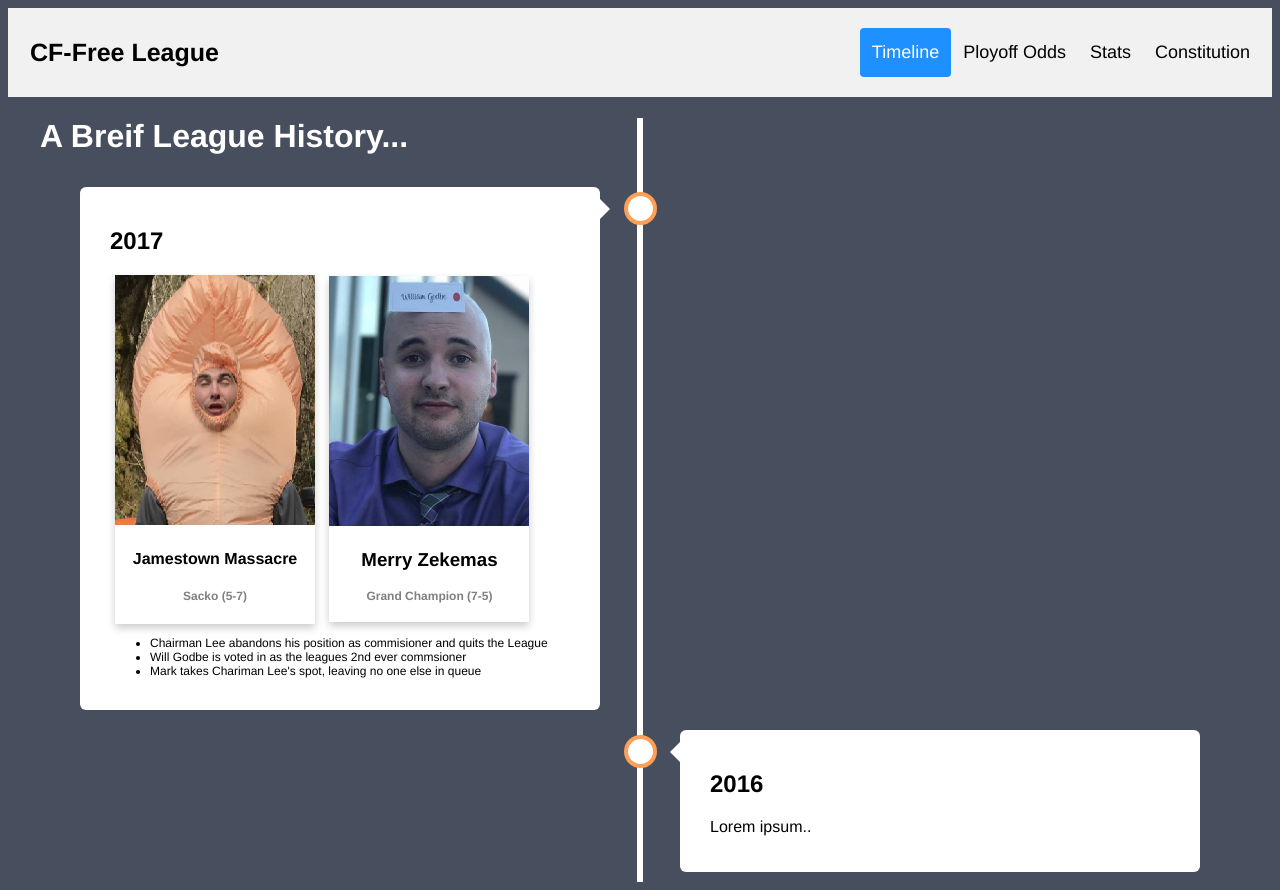
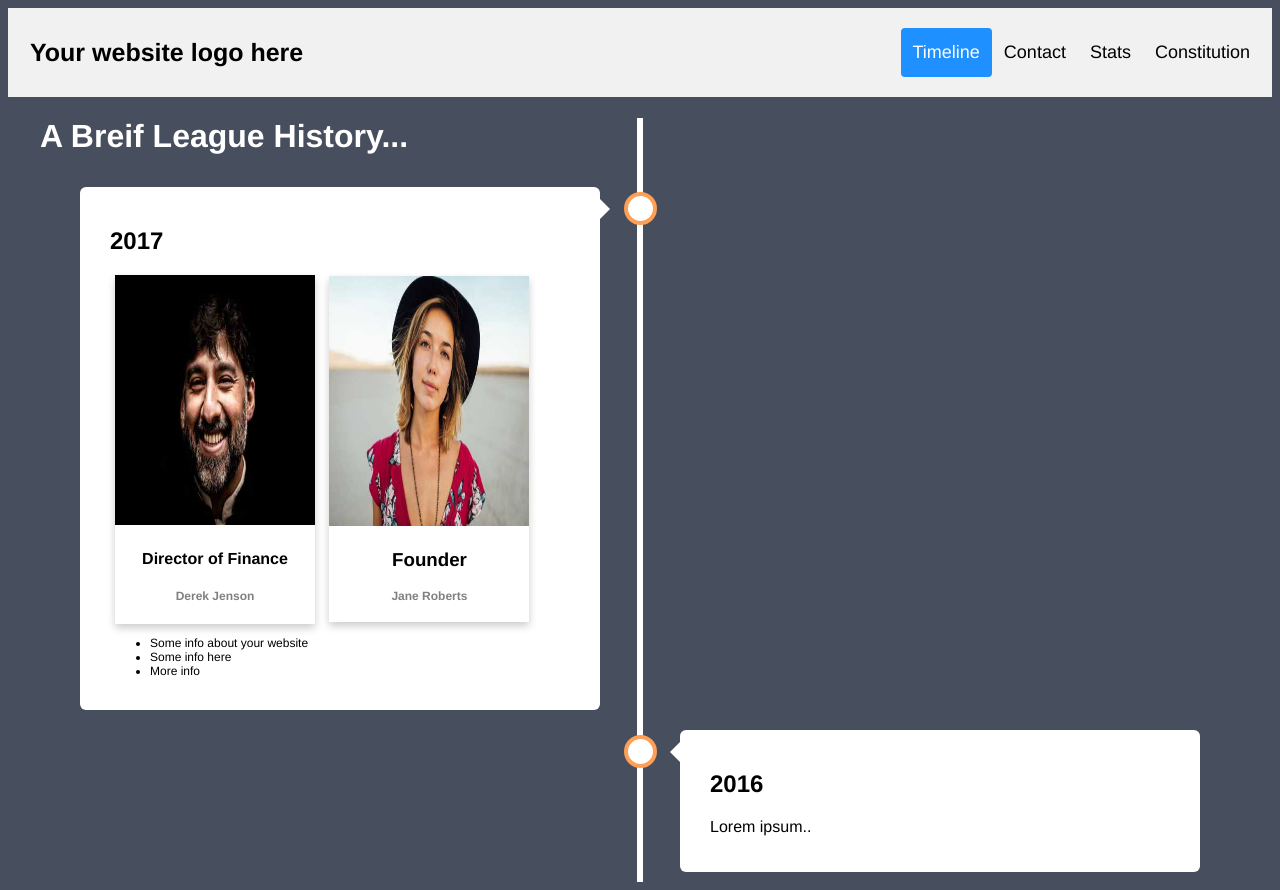
Before and after one commit to AndrewMcBrayer/andrewtmcb.gihub.io, a plain HTML site: page index.html in a window 1280 px wide. Drawn offline with Linux system fonts and the light colour scheme.

Commit message:
Update index.html

```diff
--- a/index.html
+++ b/index.html
@@ -9,10 +9,10 @@
 </head>
 
 <div class="header">
-  <a href="#default" class="logo">CF-Free League</a>
+  <a href="#default" class="logo">Your website logo here</a>
   <div class="header-right">
     <a class="active" href="#home">Timeline</a>
-    <a href="#contact">Ployoff Odds</a>
+    <a href="#contact">Contact</a>
     <a href="#about">Stats</a>
     <a href="#about">Constitution</a>
   </div>
@@ -25,26 +25,26 @@
 
       <h2>2017</h2>
       <div class="column">
-        <img src="saco_mike_1.png" alt="sample1" width=200 height=250 >
+        <img src="ross.jpg" alt="sample1" width=200 height=250 >
         <div class="subcontainer">
-          <h4>Jamestown Massacre<h4>
-          <p class="title">Sacko (5-7)</p>
+          <h4>Director of Finance<h4>
+          <p class="title">Derek Jenson</p>
         </div>
       </div>
 
       <div class="column">
-        <img src="champ_will_1.png" alt="sample2" width=200 height=250>
+        <img src="jane.jpg" alt="sample2" width=200 height=250>
         <div class="subcontainer">
-          <h3>Merry Zekemas<h3>
-          <p class="title">Grand Champion (7-5)</p>
+          <h3>Founder<h3>
+          <p class="title">Jane Roberts</p>
         </div>
       </div>
 
       <div class="list">
         <ul>
-          <li>Chairman Lee abandons his position as commisioner and quits the League </li>
-          <li>Will Godbe is voted in as the leagues 2nd ever commsioner</li>
-          <li>Mark takes Chariman Lee's spot, leaving no one else in queue</li>
+          <li>Some info about your website</li>
+          <li>Some info here</li>
+          <li>More info</li>
         </ul>
       </div>
 
```
